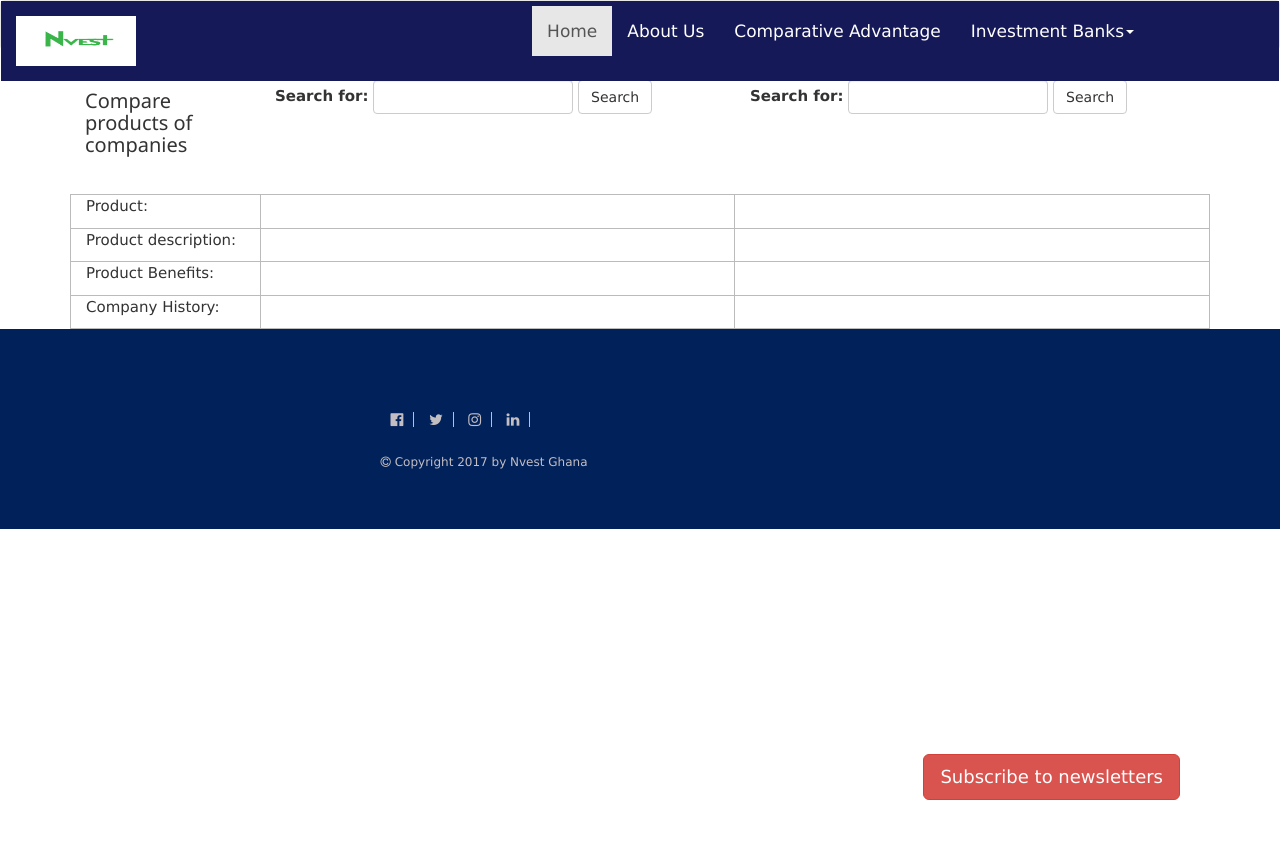
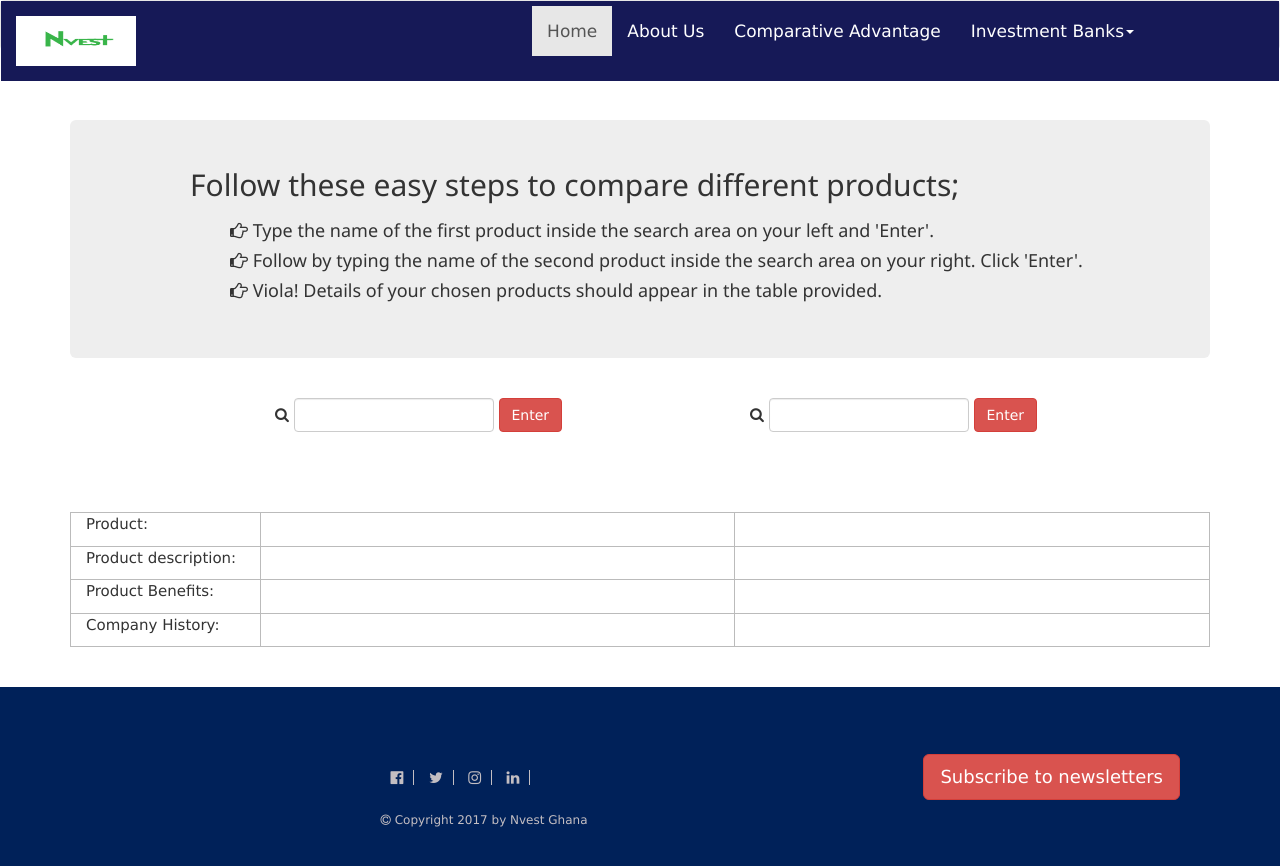
Before and after one commit to rhesafolakemi/Nvest, a plain HTML site: page compare.html in a window 1280 px wide. Before the commit the page ends 800 px from the top, so only its background shows below. Drawn offline with nearby package versions, Linux system fonts and the light colour scheme.

Commit message:
Add jumbotron and all of its content and margin to table

```diff
--- a/compare.html
+++ b/compare.html
@@ -1,12 +1,13 @@
 <!DOCTYPE html>
 <html>
+
 <head>
   <meta charset="utf-8">
   <link rel="stylesheet" href="css/bootstrap.min.css">
   <link rel="stylesheet" href="css/styles.css">
   <link rel="stylesheet" href="https://www.w3schools.com/w3css/4/w3.css">
   <link rel="stylesheet" href="https://maxcdn.bootstrapcdn.com/font-awesome/4.7.0/css/font-awesome.min.css">
-
+  <link href="https://maxcdn.bootstrapcdn.com/font-awesome/4.7.0/css/font-awesome.min.css" rel="stylesheet" integrity="sha384-wvfXpqpZZVQGK6TAh5PVlGOfQNHSoD2xbE+QkPxCAFlNEevoEH3Sl0sibVcOQVnN" crossorigin="anonymous">
   <script src="https://canvasjs.com/assets/script/canvasjs.min.js"></script>
 
   <script src="js/jquery-3.2.1.js" charset="utf-8"></script>
@@ -16,6 +17,18 @@
 </head>
 
 <body>
+  <div class="container">
+    <div class="jumbotron">
+      <h2 id="instructions">Follow these easy steps to compare different products;</h2>
+      <ol>
+        <div class="list">
+          <h5><i class="fa fa-hand-o-right" aria-hidden="true"></i> Type the name of the first product inside the search area on your left and 'Enter'.</h5>
+          <h5><i class="fa fa-hand-o-right" aria-hidden="true"></i> Follow by typing the name of the second product inside the search area on your right. Click 'Enter'.</h5>
+          <h5><i class="fa fa-hand-o-right" aria-hidden="true"></i> Viola! Details of your chosen products should appear in the table provided.</h5></div>
+      </ol>
+    </div>
+  </div>
+
 
   <nav class="navbar navbar-default">
     <div class="container-fluid topmenu">
@@ -50,14 +63,14 @@
 
   <div class="container compare">
     <div class="description col-md-2">
-          <h4>Compare products of companies</h4>
+      <h4 id="invisible">Compare products</h4>
     </div>
     <div class="col-md-5">
       <form>
         <div class="form-inline">
-            <label for="usr">Search for:</label>
+          <label for="usr"><i class="fa fa-search" aria-hidden="true"></i></label>
           <input type="text" class="form-control" id="usr1"></input>
-            <button id="search1" type="button" class="btn btn-default">Search</button>
+          <button id="search1" type="button" class="btn btn-danger">Enter</button>
         </div>
       </form>
     </div>
@@ -65,38 +78,62 @@
     <div class="col-md-5">
       <form>
         <div class="form-inline">
-            <label for="usr">Search for:</label>
+          <label for="usr"><i class="fa fa-search" aria-hidden="true"></i></label>
           <input type="text" class="form-control" id="usr2"></input>
-            <button id="search2" type="button" class="btn btn-default">Search</button>
+          <button id="search2" type="button" class="btn btn-danger">Enter</button>
         </div>
       </form>
     </div>
 
 
-      <div id="specs" class="result1" style="margin-top:10%">
+    <div id="specs" class="result1" style="margin-top:10%; margin-bottom: 40px;">
       <table style="width:100%">
         <tr>
-            <td class="col-md-2"><p>Product:</p></td>
-            <td id="product1"class="col-md-5"><p></p></td>
-            <td id="product2" class="col-md-5"><p></p></td>
+          <td class="col-md-2">
+            <p>Product:</p>
+          </td>
+          <td id="product1" class="col-md-5">
+            <p></p>
+          </td>
+          <td id="product2" class="col-md-5">
+            <p></p>
+          </td>
         </tr>
 
         <tr>
-            <td class="col-md-2"><p>Product description:</p></td>
-            <td id="descr1" class="col-md-5"><p></p></td>
-            <td id="descr2" class="col-md-5"><p></p></td>
+          <td class="col-md-2">
+            <p>Product description:</p>
+          </td>
+          <td id="descr1" class="col-md-5">
+            <p></p>
+          </td>
+          <td id="descr2" class="col-md-5">
+            <p></p>
+          </td>
         </tr>
 
         <tr>
-            <td class="col-md-2"><p>Product Benefits:</p></td>
-            <td id="benefits1" class="col-md-5"><p></p></td>
-            <td id="benefits2" class="col-md-5"><p></p></td>
+          <td class="col-md-2">
+            <p>Product Benefits:</p>
+          </td>
+          <td id="benefits1" class="col-md-5">
+            <p></p>
+          </td>
+          <td id="benefits2" class="col-md-5">
+            <p></p>
+          </td>
         </tr>
 
         <tr>
-            <td class="col-md-2"><p>Company History:</p></td>
-            <td id="history1" class="col-md-5"><p></p></td>
-            <td id="history2" class="col-md-5"><p></p></td>
+          <td class="col-md-2">
+            <p>Company History:</p>
+          </td>
+          <td id="history1" class="col-md-5">
+            <p></p>
+          </td>
+          <td id="history2" class="col-md-5">
+            <p></p>
+          </td>
         </tr>
       </table>
     </div>
@@ -141,7 +178,7 @@
               <h4 class="modal-title">Successfully subscribed</h4>
             </div>
             <div class="modal-footer">
-                  <button type="button" class="btn btn-default"  data-dismiss="modal">close</button>
+              <button type="button" class="btn btn-default" data-dismiss="modal">close</button>
             </div>
           </div>
         </div>
@@ -174,4 +211,5 @@
   </footer>
 
 </body>
+
 </html>
--- a/css/styles.css
+++ b/css/styles.css
@@ -885,4 +885,19 @@ td {
   margin-left: 35px;
   background-color: #337ab7;
 }
+
+/*comparative-advantage-page*/
+.jumbotron {
+  margin: 40px 0 40px 0;
+}
+.list {
+  padding: 0 0 0 60px;
+}
+#instructions {
+  margin: 0px 0 20px 0;
+  padding: 0 0 0 60px;
+}
+.compare .description h4 {
+  color: white;
+}
 >>>>>>>25b713c4fb82163616b170e287d32e27c9678d07
```
Lines whose indentation alone changed are shown as unchanged.
